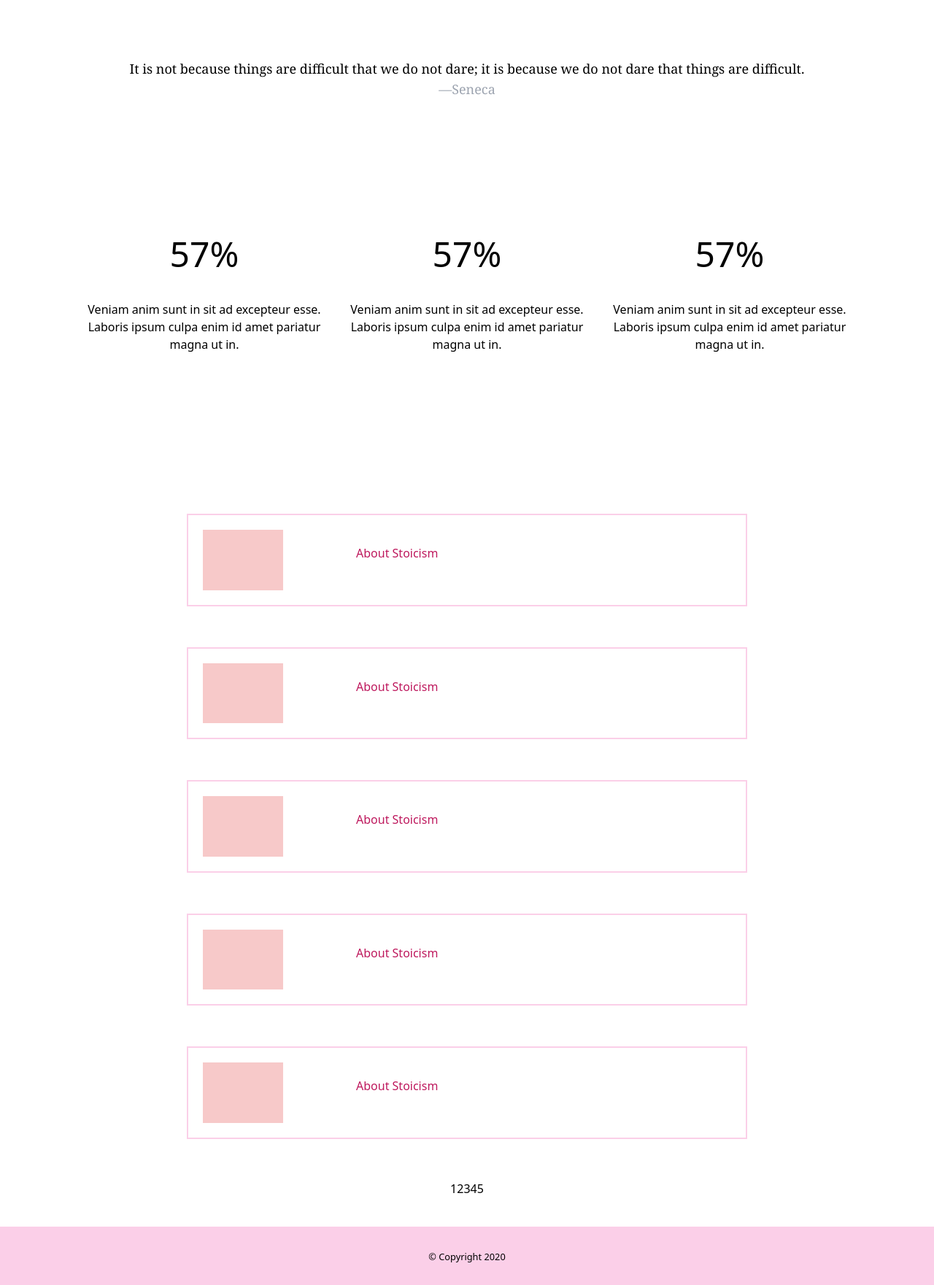
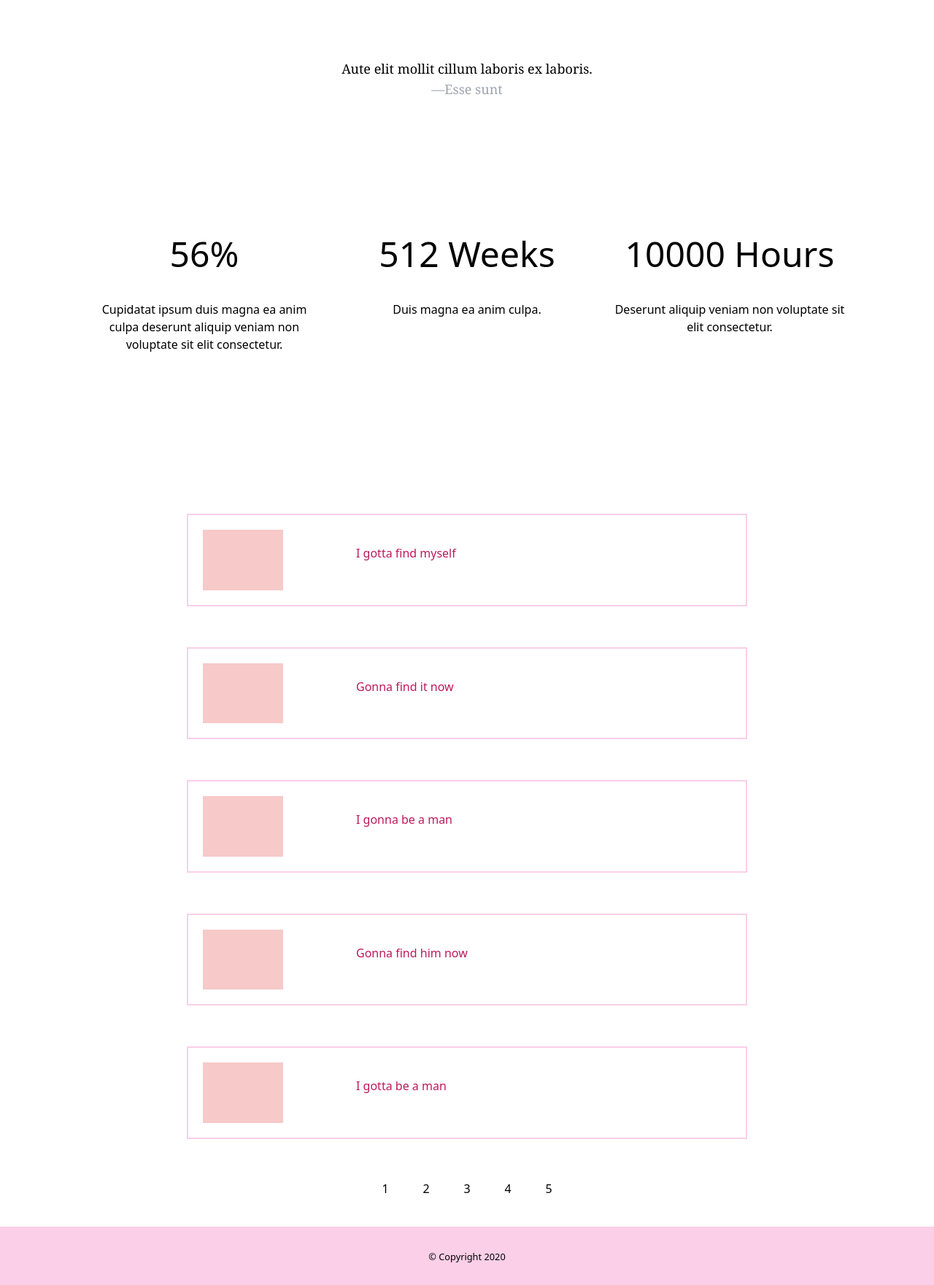
Before and after one commit to Mert18/all-about-philosophy, a React (Create React App) app: page / in a window 1280 px wide. Shown: the whole page at 73% size. Built offline with nearby package versions, Linux system fonts and the light colour scheme.

Commit message:
quotes will be handled.

```diff
--- a/package.json
+++ b/package.json
@@ -9,6 +9,7 @@
     "postcss": "^8.1.10",
     "react": "^17.0.1",
     "react-dom": "^17.0.1",
+    "react-redux": "^7.2.2",
     "react-scripts": "4.0.1",
     "web-vitals": "^0.2.4"
   },
--- a/src/App.js
+++ b/src/App.js
@@ -1,13 +1,17 @@
 import React from 'react';
-import Quote from './components/Quote';
 import Main from './components/Main';
 import Content from './components/Content'
 import Footer from './components/Footer'
+import Quote from './components/Quote'
+
+const quotes= [
+  {line:"Aute elit mollit cillum laboris ex laboris.", author:"Esse sunt "},
+]
 
 const App = () => {
   return (
     <div className="text-center">
-        <Quote />
+        <Quote quotes={quotes} />
         <Main />
         <Content />
         <Footer />
--- a/src/components/Article.js
+++ b/src/components/Article.js
@@ -1,12 +1,12 @@
+/* eslint-disable jsx-a11y/alt-text */
 import React from 'react'
-import begin from '../images/pinky.jpg'
 
 
-const Article = () => {
+const Article = (props) => {
     return(
         <div className="transition duration-500 ease-in-out flex w-3/5 mb-14 border-2 border-pink-200 border-opacity-100 hover:bg-pink-200 cursor-pointer">
-            <img className="p-5" src={begin} alt="beginning" width="150px"/>
-            <h2 className="mt-10 ml-20 text-pink-700">About Stoicism</h2>
+            <img className="p-5" src={props.image} width="150px"/>
+            <h2 className="mt-10 ml-20 text-pink-700">{props.title}</h2>
         </div>
     )
 }
--- a/src/components/Card.js
+++ b/src/components/Card.js
@@ -1,11 +1,11 @@
 import React from 'react';
 
-const Card = () => {
+const Card = (props) => {
 
     return(
         <div className="w-1/4 m-5 h-64">
-            <h1 className="w-full text-5xl mb-10 mt-10">57%</h1>
-            <p>Veniam anim sunt in sit ad excepteur esse. Laboris ipsum culpa enim id amet pariatur magna ut in.</p>
+            <h1 className="w-full text-5xl mb-10 mt-10">{props.main}</h1>
+            <p>{props.exp}</p>
         </div>
     )
 }
--- a/src/components/Content.js
+++ b/src/components/Content.js
@@ -1,18 +1,18 @@
 import React from 'react';
 import Article from './Article'
 import Pagination from './Pagination.js'
-
-const Content = () => {
+import begin from '../images/pinky.jpg'
+const Content = (props) => {
 
     return(
         <div>
 
             <div className="mt-36 flex flex-wrap justify-center">
-                    <Article />
-                    <Article />
-                    <Article />
-                    <Article />
-                    <Article />
+                    <Article image={begin} title="I gotta find myself" />
+                    <Article image={begin} title="Gonna find it now" />
+                    <Article image={begin} title="I gonna be a man" />
+                    <Article image={begin} title="Gonna find him now" />
+                    <Article image={begin} title="I gotta be a man" />
             </div>
 
             <div className="mb-10">
--- a/src/components/Main.js
+++ b/src/components/Main.js
@@ -4,9 +4,9 @@ const Main = () => {
 
     return(
         <div className="flex flex-wrap justify-center mt-32">
-            <Card />
-            <Card />
-            <Card />
+            <Card main="56%" exp="Cupidatat ipsum duis magna ea anim culpa deserunt aliquip veniam non voluptate sit elit consectetur."/>
+            <Card main="512 Weeks" exp="Duis magna ea anim culpa." />
+            <Card main="10000 Hours" exp="Deserunt aliquip veniam non voluptate sit elit consectetur." />
         </div>
     )
 }
--- a/src/components/Pagination.js
+++ b/src/components/Pagination.js
@@ -4,12 +4,12 @@ import React from 'react';
 const Pagination = () => {
 
     return(
-        <div className="pagination">
-                    <a href="#">1</a>
-                    <a href="#">2</a>
-                    <a href="#">3</a>
-                    <a href="#">4</a>
-                    <a href="#">5</a>
+        <div className="flex space-x-4 justify-center">
+                    <a className="w-10 hover:bg-red-200 rounded-t-full" href="#">1</a>
+                    <a className="w-10 hover:bg-red-200 rounded-t-full" href="#">2</a>
+                    <a className="w-10 hover:bg-red-200 rounded-t-full" href="#">3</a>
+                    <a className="w-10 hover:bg-red-200 rounded-t-full" href="#">4</a>
+                    <a className="w-10 hover:bg-red-200 rounded-t-full" href="#">5</a>
         </div>
     )
 }
--- a/src/components/Quote.js
+++ b/src/components/Quote.js
@@ -1,11 +1,11 @@
 import React from 'react';
 
-const Quote = () => {
+const Quote = (props) => {
 
     return(
         <div className="text-center mt-20 font-serif text-lg">
-            <h2 className="mt-5">It is not because things are difficult that we do not dare; it is because we do not dare that things are difficult.</h2>
-            <p className="text-gray-400 mb-5">―Seneca</p>
+            <h2 className="mt-5">{props.quotes[0].line}</h2>
+            <p className="text-gray-400 mb-5">―{props.quotes[0].author}</p>
         </div>
     )
 }
--- a/src/index.js
+++ b/src/index.js
@@ -2,6 +2,8 @@ import React from 'react';
 import ReactDOM from 'react-dom';
 import App from './App';
 import './assets/main.css'
+
+
 
 ReactDOM.render(
   <React.StrictMode>
```
Also changed, not shown: src/assets/main.css, tailwind.js, 2 other files (tests, documents, lock files or other folders).
